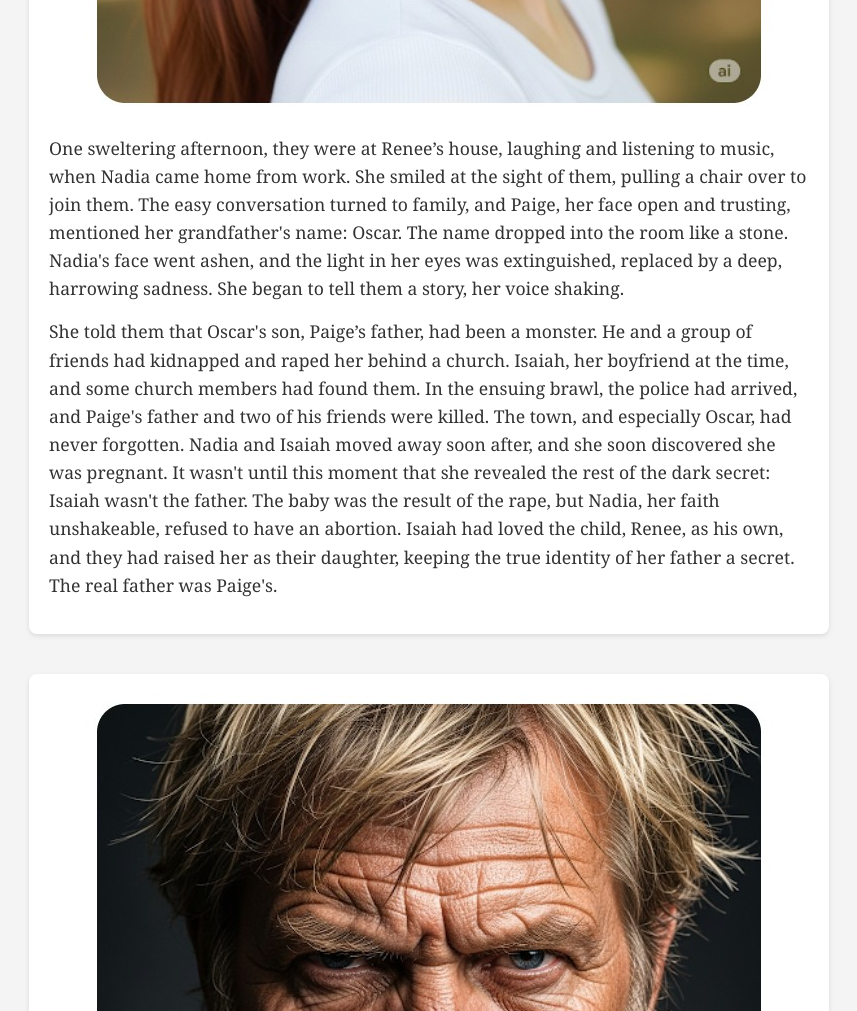
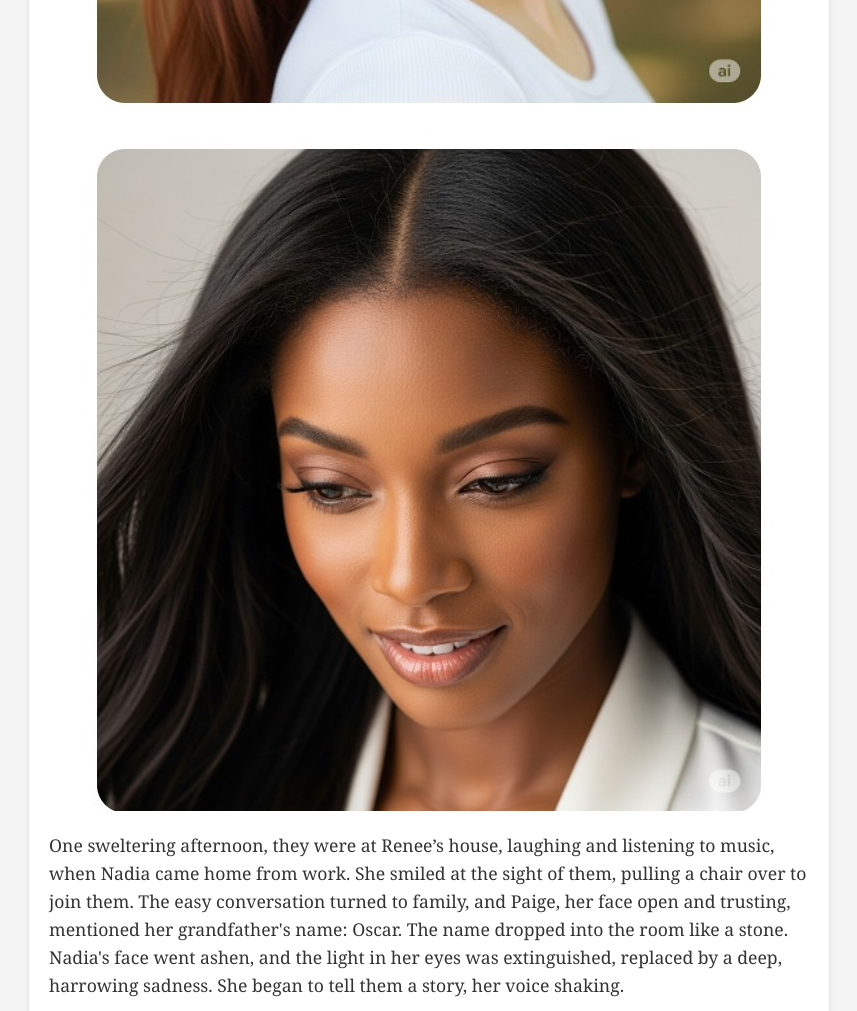
Before and after one commit to WynnLabs/Kin, a plain HTML site: page index.html in a window 1280 px wide. Shown: the part 5680-6691 px from the top of the page, without its empty margins (211-1068 px from the left). Drawn offline with Linux system fonts and the light colour scheme; files that its build step writes are made by us from their sources.

Commit message:
Update index.html

```diff
--- a/index.html
+++ b/index.html
@@ -30,6 +30,7 @@
         <section>
             <img src="images/Renee.jpg" alt="Renee at home" class="story-image">
             <img src="images/Paige.jpg" alt="Paige at home" class="story-image">
+            <img src="images/Nadia.jpg" alt="Nadia, Renee's mother with a sad expression" class="story-image">
             <p>One sweltering afternoon, they were at Renee’s house, laughing and listening to music, when Nadia came home from work. She smiled at the sight of them, pulling a chair over to join them. The easy conversation turned to family, and Paige, her face open and trusting, mentioned her grandfather's name: Oscar. The name dropped into the room like a stone. Nadia's face went ashen, and the light in her eyes was extinguished, replaced by a deep, harrowing sadness. She began to tell them a story, her voice shaking.</p>
             <p>She told them that Oscar's son, Paige’s father, had been a monster. He and a group of friends had kidnapped and raped her behind a church. Isaiah, her boyfriend at the time, and some church members had found them. In the ensuing brawl, the police had arrived, and Paige's father and two of his friends were killed. The town, and especially Oscar, had never forgotten. Nadia and Isaiah moved away soon after, and she soon discovered she was pregnant. It wasn't until this moment that she revealed the rest of the dark secret: Isaiah wasn't the father. The baby was the result of the rape, but Nadia, her faith unshakeable, refused to have an abortion. Isaiah had loved the child, Renee, as his own, and they had raised her as their daughter, keeping the true identity of her father a secret. The real father was Paige's.</p>
         </section>
```
